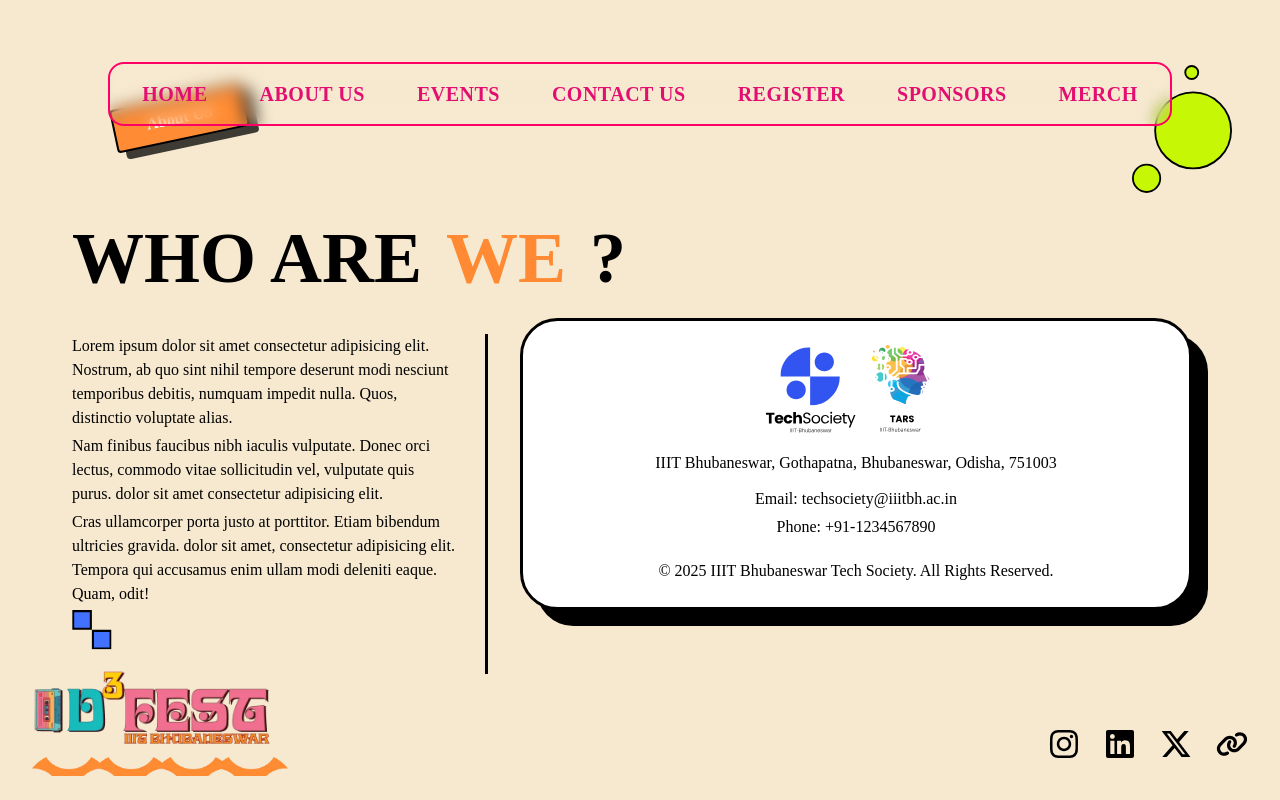
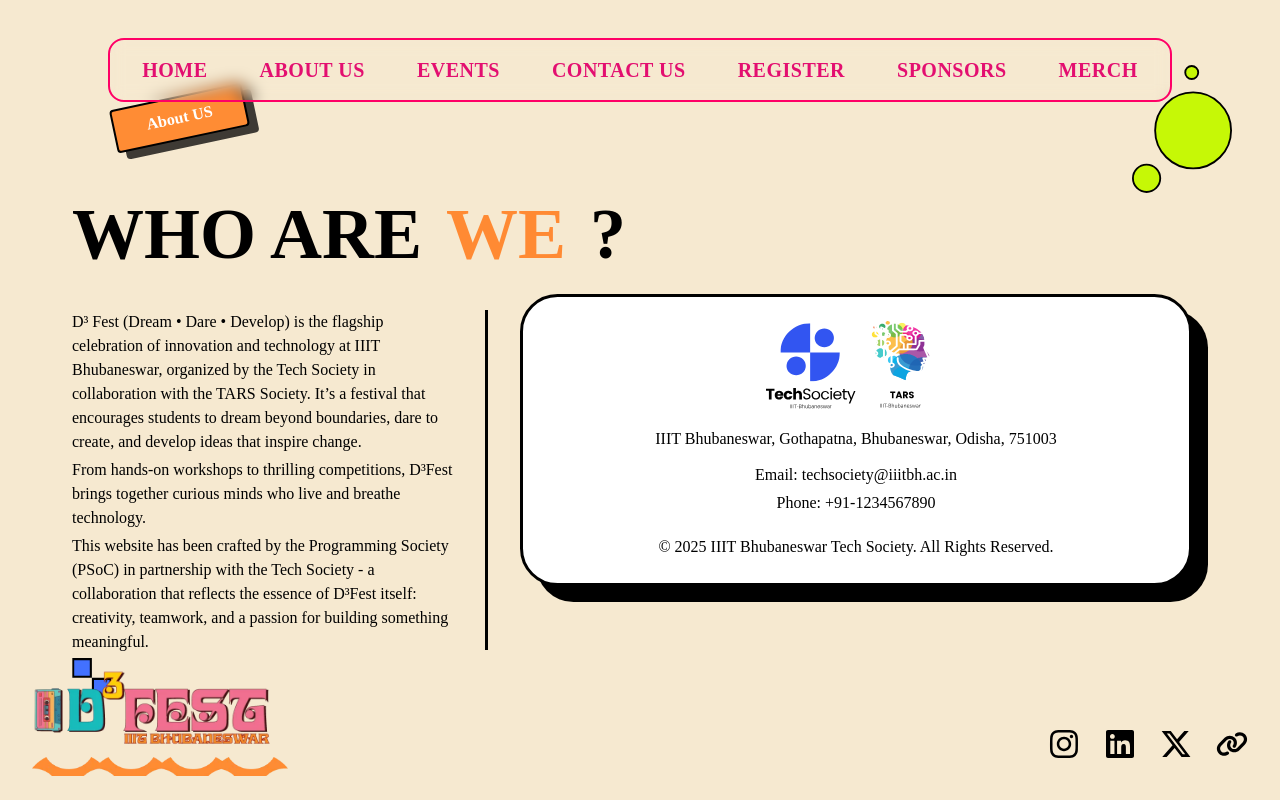
Before and after one commit to p-society/d3-web, a React (Vite) app: page /about-us in a window 1280 px wide. Built offline with nearby package versions, Linux system fonts and the light colour scheme; a web font is replaced by a local one.

Commit message:
fix: rename `computer.jpg` to `computer.webp` fix; add content to `/about-us/`

```diff
--- a/src/components/landingpage/hero.jsx
+++ b/src/components/landingpage/hero.jsx
@@ -1,7 +1,7 @@
 import React from 'react'
 import { useNavigate } from 'react-router-dom'
 import Button from '../buttons'
-import computerImage from '../../assets/computer.png'
+import computerImage from '../../assets/computer.webp'
 import Sidebar from './sidebar'
 import Grid from './grid'
 import './hero.css'
--- a/src/pages/AboutUs.jsx
+++ b/src/pages/AboutUs.jsx
@@ -70,24 +70,25 @@
           style={{ transitionDelay: '500ms' }}
         >
           <p className="transition-all duration-300 hover:text-gray-700">
-            Lorem ipsum dolor sit amet consectetur adipisicing elit. Nostrum, ab quo sint nihil
-            tempore deserunt modi nesciunt temporibus debitis, numquam impedit nulla. Quos,
-            distinctio voluptate alias.
+            D³ Fest (Dream • Dare • Develop) is the flagship celebration of innovation and
+            technology at IIIT Bhubaneswar, organized by the Tech Society in collaboration with the
+            TARS Society. It’s a festival that encourages students to dream beyond boundaries, dare
+            to create, and develop ideas that inspire change.
           </p>
           <p
             className={`mt-1 transition-all duration-700 ease-out ${isLoaded ? 'opacity-100 translate-y-0' : 'opacity-0 translate-y-3'}`}
             style={{ transitionDelay: '600ms' }}
           >
-            Nam finibus faucibus nibh iaculis vulputate. Donec orci lectus, commodo vitae
-            sollicitudin vel, vulputate quis purus. dolor sit amet consectetur adipisicing elit.
+            From hands-on workshops to thrilling competitions, D³Fest brings together curious minds
+            who live and breathe technology.
           </p>
           <p
             className={`mt-1 transition-all duration-700 ease-out ${isLoaded ? 'opacity-100 translate-y-0' : 'opacity-0 translate-y-3'}`}
             style={{ transitionDelay: '700ms' }}
           >
-            Cras ullamcorper porta justo at porttitor. Etiam bibendum ultricies gravida. dolor sit
-            amet, consectetur adipisicing elit. Tempora qui accusamus enim ullam modi deleniti
-            eaque. Quam, odit!
+            This website has been crafted by the Programming Society (PSoC) in partnership with the
+            Tech Society - a collaboration that reflects the essence of D³Fest itself: creativity,
+            teamwork, and a passion for building something meaningful.
           </p>
           <div
             className={`mt-1 transition-all duration-700 ease-out ${isLoaded ? 'opacity-100 translate-y-0 rotate-0' : 'opacity-0 translate-y-3 rotate-12'}`}
```
